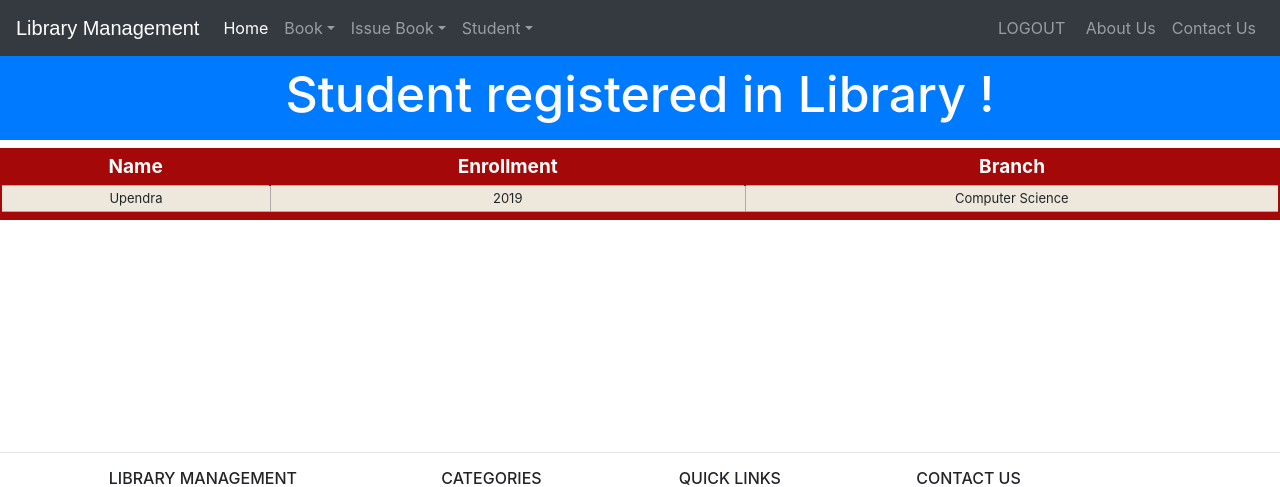
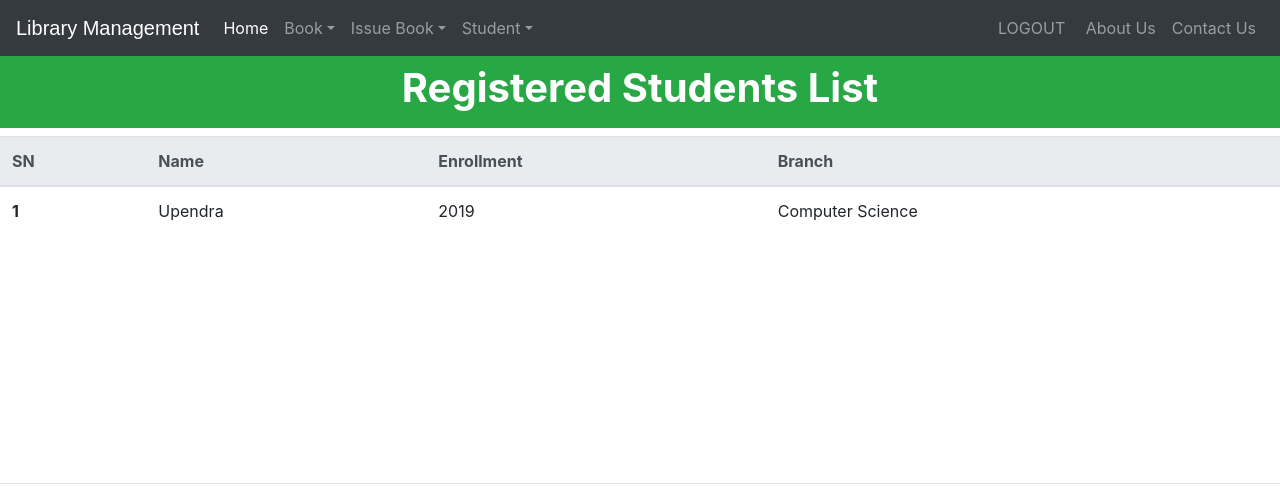
Before and after one commit to PramodChaudhary10/LibraryManagementSystem, a Django app: page /viewstudent in a window 1280 px wide. Shown: the top 487 px of the page. Run offline with Django 3.2, Linux system fonts and the light colour scheme; a user stored in the database is signed in; data comes from the database, SQL or seed files in the repository; both versions use the stored data as it was after the commit; some libraries are stand-ins or nearby versions.

Commit message:
Change Table designs

```diff
--- a/templates/library/addbook.html
+++ b/templates/library/addbook.html
@@ -119,7 +119,7 @@
 	<div class="signup-form">
 		<form method="post" class="form-horizontal">
 
-				<h2 class="text-center">ADD BOOK IN LIBRARY</h2>
+			<h2 class="text-center">ADD BOOK IN LIBRARY</h2>
 
 			{% csrf_token %}
 
--- a/templates/library/viewbook.html
+++ b/templates/library/viewbook.html
@@ -24,7 +24,7 @@
     <tbody>
       {% for book in books %}
       <tr>
-        <th scope="row">1</th>
+        <th scope="row">{{forloop.counter}}</th>
         <td>{{book.name}}</td>
         <td>{{book.isbn}}</td>
         <td>{{book.author}}</td>
--- a/templates/library/viewstudent.html
+++ b/templates/library/viewstudent.html
@@ -1,98 +1,46 @@
 <!DOCTYPE html>
 <html lang="en" dir="ltr">
+
 <head>
   <meta charset="utf-8">
-    <title></title>
+  <title>LMS || Students</title>
 
-    <style media="screen">
-    table.redTable {
-border: 2px solid #A40808;
-background-color: #EEE7DB;
-width: 100%;
-text-align: center;
-border-collapse: collapse;
-}
-table.redTable td, table.redTable th {
-border: 1px solid #AAAAAA;
-padding: 3px 2px;
-}
-table.redTable tbody td {
-font-size: 13px;
-}
-table.redTable tr:nth-child(even) {
-background: #F5C8BF;
-}
-table.redTable thead {
-background: #A40808;
-}
-table.redTable thead th {
-font-size: 19px;
-font-weight: bold;
-color: #FFFFFF;
-text-align: center;
-border-left: 2px solid #A40808;
-}
-table.redTable thead th:first-child {
-border-left: none;
-}
+</head>
 
-table.redTable tfoot {
-font-size: 13px;
-font-weight: bold;
-color: #FFFFFF;
-background: #A40808;
-}
-table.redTable tfoot td {
-font-size: 13px;
-}
-table.redTable tfoot .links {
-text-align: right;
-}
-table.redTable tfoot .links a{
-display: inline-block;
-background: #FFFFFF;
-color: #A40808;
-padding: 2px 8px;
-border-radius: 5px;
-}
-    </style>
-  </head>
 <body>
   {% include "library/navbaradmin.html" %}
   <br>
   <br>
-    <h3 class="p-3 mb-2 bg-primary text-white" style = 'font-size: 50px;text-align:center;'>Student registered in Library !</h3>
-
+  <h1 class="p-3 mb-2 bg-success text-white text-center font-weight-bold">Registered Students List </h1>
   {% if students%}
-<table class="redTable">
-<thead>
+  <table class="table">
+    <thead class="thead-light">
       <tr>
+        <th>SN</th>
         <th>Name</th>
         <th>Enrollment</th>
         <th>Branch</th>
       </tr>
     </thead>
-<tfoot>
-<tr>
-<td colspan="3">
-<div class="links"></div>
-</td>
-</tr>
-</tfoot>
     <tbody>
       {% for s in students %}
       <tr>
+        <th scope="row">{{forloop.counter}}</th>
         <td>{{s.get_name}}</td>
         <td>{{s.enrollment}}</td>
         <td>{{s.branch}}</td>
-
       </tr>
-
       {% endfor %}
     </tbody>
   </table>
   {%else%}
-<h1> No Student Registered in Library</h1>
+  <div class="container">
+    <div class="row  my-3">
+      <div class="col-sm-6 offset-sm-3">
+        <h4>No Stduents are Registered</h4>
+      </div>
+    </div>
+  </div>
   {%endif%}
 
 
@@ -102,4 +50,5 @@ border-radius: 5px;
   <br><br><br>
   {% include "library/footer.html" %}
 </body>
+
 </html>
```
Also changed, not shown: templates/library/viewissuedbook.html (+17 -65 lines), db.sqlite3. Lines whose indentation alone changed are shown as unchanged.
